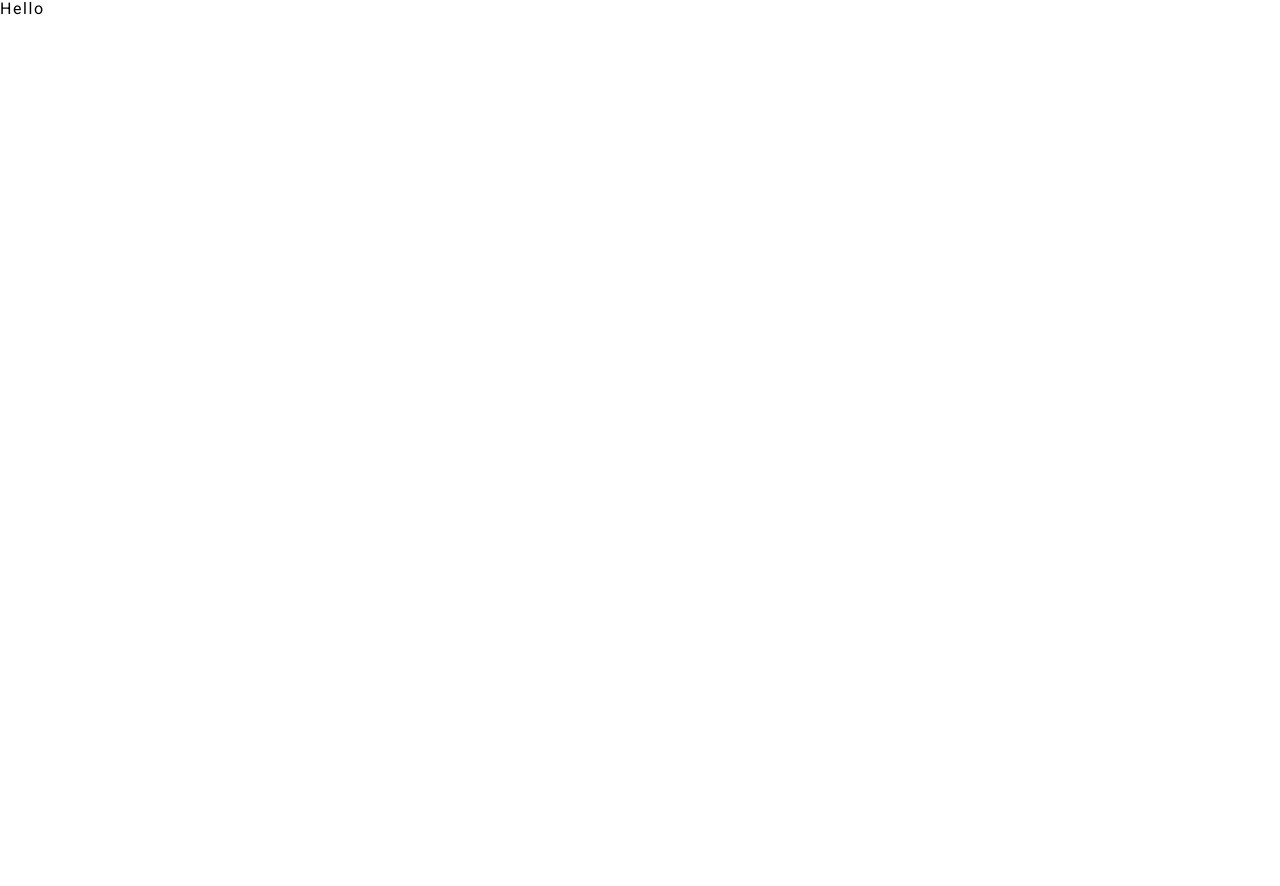
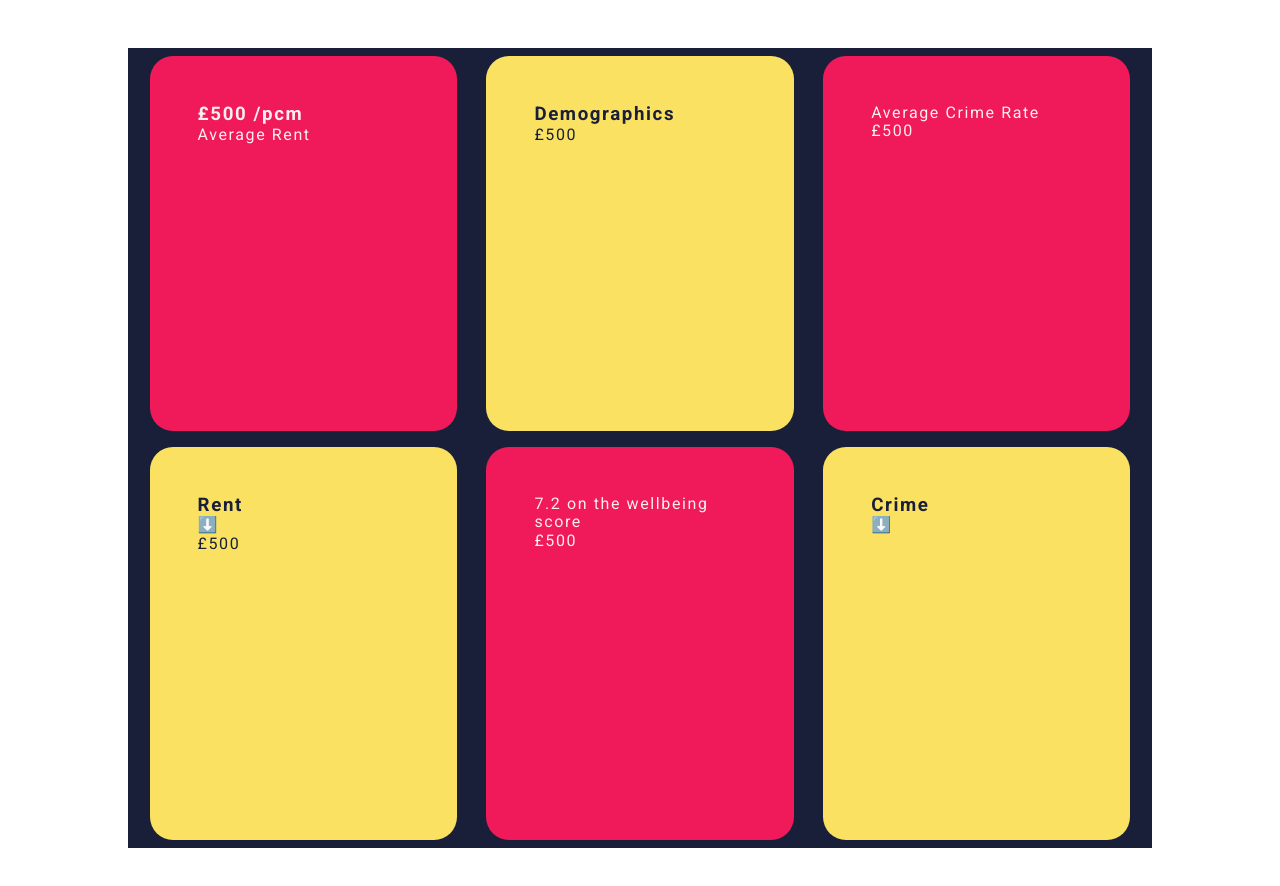
Before and after one commit to Samupaga/know-your-zone-client, a React (Vite) app: page / in a window 1280 px wide. Shown: the top 886 px of the page. Before the commit the page ends 800 px from the top, so only its background shows below. Built offline with nearby package versions, Linux system fonts and the light colour scheme.

Commit message:
Create card component

```diff
--- a/src/App.jsx
+++ b/src/App.jsx
@@ -1,9 +1,47 @@
-import { useState } from "react";
-import "./normalize.css";
-import "./styles.css";
+import { useState } from 'react';
+import './normalize.css';
+import './styles.css';
+import { Card } from './components';
 
 function App() {
-  return "Hello";
+  const londonRent = 900;
+  const londonCrime = 900;
+  const value = 500;
+  return (
+    <div className='six-tile-wrapper'>
+      <Card
+        heading={`£${value} /pcm`}
+        className={'pink six-tile'}
+        paragraph={'Average Rent'}
+      />
+      <Card
+        value={value}
+        className={'yellow six-tile'}
+        heading={'Demographics'}
+      />
+      <Card
+        value={value}
+        className={'pink six-tile'}
+        paragraph={'Average Crime Rate'}
+      />
+      <Card
+        value={value}
+        className={'yellow six-tile'}
+        heading={'Rent'}
+        paragraph={`${value < londonRent ? '⬇️' : '⬆️'}`}
+      />
+      <Card
+        value={value}
+        className={'pink six-tile'}
+        paragraph={'7.2 on the wellbeing score'}
+      />
+      <Card
+        className={'yellow six-tile'}
+        heading={'Crime'}
+        paragraph={`${value < londonCrime ? '⬇️' : '⬆️'}`}
+      />
+    </div>
+  );
 }
 
 export default App;
--- a/src/components/Card/Card.jsx
+++ b/src/components/Card/Card.jsx
@@ -0,0 +1,14 @@
+const Card = ({ value, className, heading, paragraph }) => {
+  return (
+    <div className={`${className} card`}>
+      <h3>{heading}</h3>
+      <p>{paragraph}</p>
+      <p>
+        {`${value > 0 ? '£' : ''}`}
+        {value}
+      </p>
+    </div>
+  );
+};
+
+export default Card;
--- a/src/components/Card/index.jsx
+++ b/src/components/Card/index.jsx
@@ -0,0 +1 @@
+export { default } from './Card';
--- a/src/components/index.jsx
+++ b/src/components/index.jsx
@@ -0,0 +1 @@
+export { default as Card } from '../components/Card';
--- a/src/styles.css
+++ b/src/styles.css
@@ -1,6 +1,6 @@
 /* font imports */
 
-@import url("https://fonts.googleapis.com/css2?family=Lilita+One&family=Roboto:ital,wght@0,100;0,300;0,400;0,500;0,700;0,900;1,100;1,300;1,400;1,500;1,700;1,900&display=swap");
+@import url('https://fonts.googleapis.com/css2?family=Lilita+One&family=Roboto:ital,wght@0,100;0,300;0,400;0,500;0,700;0,900;1,100;1,300;1,400;1,500;1,700;1,900&display=swap');
 
 /* variables */
 
@@ -24,7 +24,7 @@
   margin: 0;
   padding: 0;
   box-sizing: border-box;
-  font-family: "Roboto", sans-serif;
+  font-family: 'Roboto', sans-serif;
 }
 
 html {
@@ -76,3 +76,19 @@ h6 */
   display: flex;
   flex-direction: column;
 }
+
+.six-tile-wrapper {
+  display: flex;
+  flex-flow: row wrap;
+  max-width: 80%;
+  margin: 3em auto;
+  height: 100vh;
+  background-color: var(--secondary-bg-color);
+  justify-content: space-evenly;
+}
+
+.six-tile {
+  width: 30%;
+  margin: 0.5em;
+  padding: 3em;
+}
```
